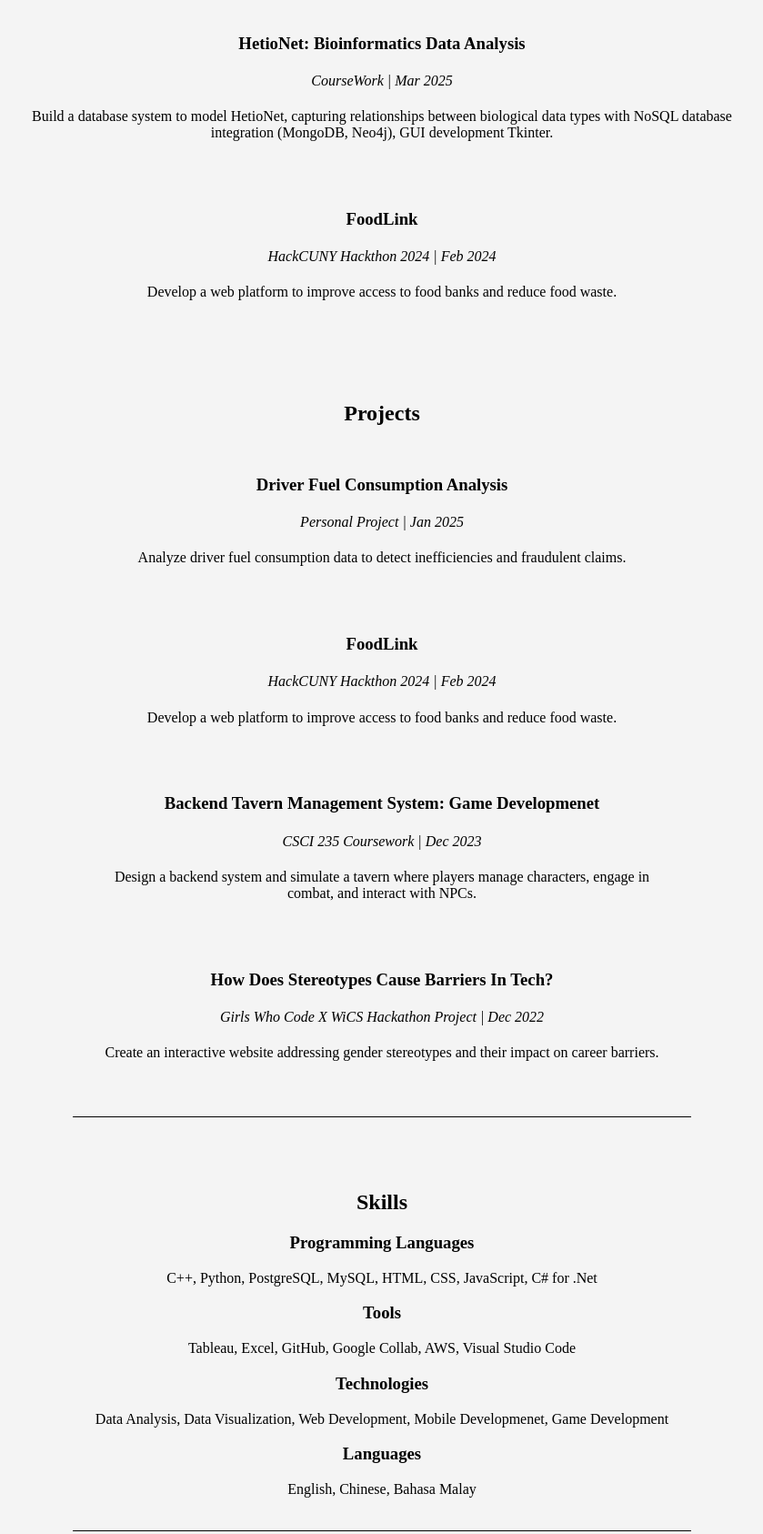
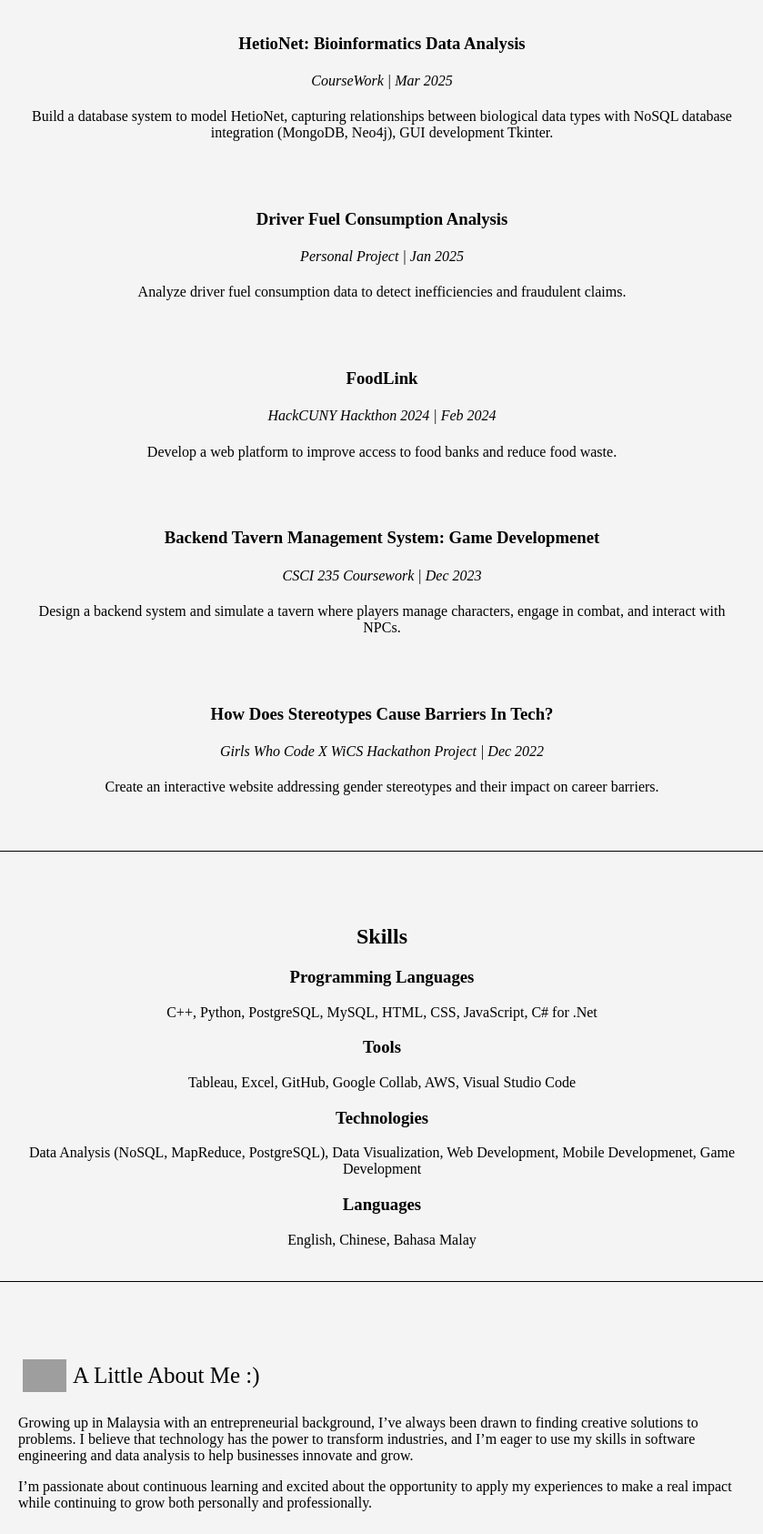
Before and after one commit to ying2212/Ying-Portfolio, a plain HTML site: page index.html in a window 1280 px wide. Shown: the part 549-2235 px from the top of the page at 91% size, without its empty margins (220-1059 px from the left). Drawn offline with Linux system fonts and the light colour scheme; grey boxes are pictures that could not be loaded.

Commit message:
Update index.html

```diff
--- a/index.html
+++ b/index.html
@@ -33,30 +33,19 @@
         </div>
     </section>
 
+
     <section id="projects">
         <h2>Projects</h2>
         <div class="project">
             <a href="https://github.com/ying2212/HetioNet" class="link">
 
-            <h3>HetioNet: Bioinformatics Data Analysis</h3>
+                <h3>HetioNet: Bioinformatics Data Analysis </h3>
                 <h4>CourseWork | Mar 2025</h4>
             </a>
             <p>Build a database system to model HetioNet, capturing relationships between biological data types with NoSQL database integration (MongoDB, Neo4j), GUI development Tkinter.</p>
         </div>
-
         <div class="project">
-        <a href="https://devpost.com/software/tour-guide-suggestion " class="link">
-
-            <h3>FoodLink</h3>
-            <h4>HackCUNY Hackthon 2024 | Feb 2024 </h4>
-        </a>
-        <p>Develop a web platform to improve access to food banks and reduce food waste.</p>
-    </div>
-
-    <section id="projects">
-        <h2>Projects</h2>
-        <div class="project">
-            <a href="https://github.com/ying2212/Driver-Fuel-Consumption-Analysis" class="link">
+            <a href="https://github.com/ying2212/Driver-Fuel-Consumption-Analysise" class="link">
 
                 <h3>Driver Fuel Consumption Analysis </h3>
                 <h4>Personal Project | Jan 2025</h4>
@@ -105,7 +94,7 @@
             </div>
             <div class="skill">
                 <h3>Technologies</h3>
-                <p>Data Analysis, Data Visualization, Web Development, Mobile Developmenet, Game Development</p>
+                <p>Data Analysis (NoSQL, MapReduce, PostgreSQL), Data Visualization, Web Development, Mobile Developmenet, Game Development</p>
             </div>
             <div class="skill">
                 <h3>Languages</h3>
```
Lines whose indentation alone changed are shown as unchanged.
